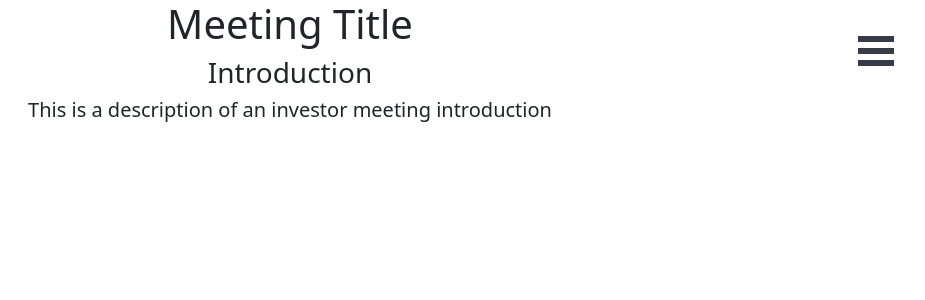
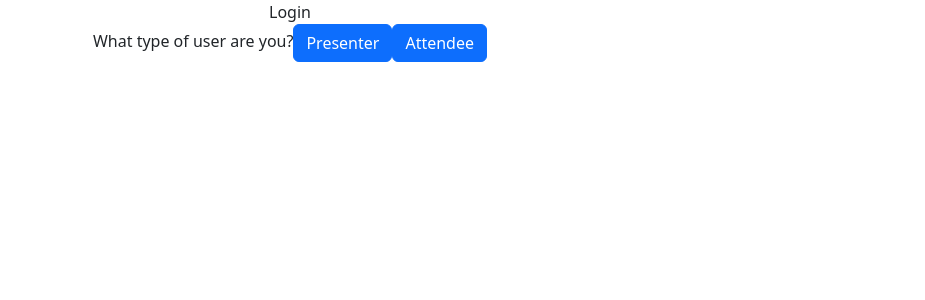
Before and after one commit to Cormac-C/MeetingApp, a React (Create React App) app in the folder meeting-app/: page / in a window 1280 px wide. Shown: the top 300 px of the page, without its empty margins (350-1275 px from the left). Built offline with nearby package versions, Linux system fonts and the light colour scheme.

Commit message:
Add login page to differentiate user types

```diff
--- a/meeting-app/src/App.js
+++ b/meeting-app/src/App.js
@@ -1,34 +1,18 @@
 import "bootstrap/dist/css/bootstrap.min.css";
 import "./App.css";
-import { AttendeeView } from "./pages";
+import { AttendeeView, Login } from "./pages";
 import React, { useState, useEffect } from "react";
 import { v4 as uuid } from "uuid";
 
 function App() {
   const [agendaItems, setAgendaItems] = useState([]);
+  const [userType, setUserType] = useState(-1);
+
   const sampleAgendaItems = [
     {
       title: "Introduction",
       timeEstimate: "5 min",
       description: "This is a description of an investor meeting introduction",
-      id: uuid(),
-    },
-    {
-      title: "Team Updates",
-      timeEstimate: "10 min",
-      description: "Meet the new coop student.",
-      id: uuid(),
-    },
-    {
-      title: "Product Roadmap",
-      timeEstimate: "20 min",
-      description: "This is a description of an investor meeting roadmap",
-      id: uuid(),
-    },
-    {
-      title: "Sales Plan",
-      timeEstimate: "20 min",
-      description: "This is a description of an investor meeting sales plan",
       id: uuid(),
     },
     {
@@ -55,7 +39,17 @@ function App() {
     setAgendaItems(sampleAgendaItems);
   }, []);
 
-  return <div className="App">{AttendeeView(agendaItems)}</div>;
+  return (
+    <div className="App">
+      {userType === 0 ? (
+        <AttendeeView agendaItems={agendaItems} />
+      ) : userType === 1 ? (
+        console.log("Presenter View")
+      ) : (
+        Login(setUserType)
+      )}
+    </div>
+  );
 }
 
 export default App;
--- a/meeting-app/src/components/index.js
+++ b/meeting-app/src/components/index.js
@@ -1 +1 @@
-export {AgendaItem} from "./AgendaItem";
+export { AgendaItem } from "./AgendaItem";
--- /dev/null
+++ b/meeting-app/src/pages/Login.js
@@ -0,0 +1,29 @@
+import React from "react";
+import { Container, Button } from "react-bootstrap";
+
+export function Login(setUserType) {
+  return (
+    <div>
+      Login
+      <Container>
+        What type of user are you?
+        <Button
+          onClick={() => {
+            setUserType(1);
+            console.log("setting user as presenter");
+          }}
+        >
+          Presenter
+        </Button>
+        <Button
+          onClick={() => {
+            setUserType(0);
+            console.log("setting user as attendee");
+          }}
+        >
+          Attendee
+        </Button>
+      </Container>
+    </div>
+  );
+}
--- a/meeting-app/src/pages/attendeeView.js
+++ b/meeting-app/src/pages/attendeeView.js
@@ -4,7 +4,7 @@ import { AgendaItem } from "../components";
 
 import React, { useState, useEffect } from "react";
 
-export function AttendeeView(agendaItems) {
+export function AttendeeView({ agendaItems }) {
   const [selectedAgendaItemId, setSelectedAgendaItemId] = useState();
   const [selectedAgendaItem, setSelectedAgendaItem] = useState();
 
@@ -30,6 +30,7 @@ export function AttendeeView(agendaItems) {
         outerContainerId={"outer-container"}
       >
         {agendaItems &&
+          agendaItems.length > 0 &&
           agendaItems.map((item) => {
             return (
               <AgendaItem
--- a/meeting-app/src/pages/index.js
+++ b/meeting-app/src/pages/index.js
@@ -1 +1,2 @@
-export {AttendeeView} from './AttendeeView'
+export { AttendeeView } from "./AttendeeView";
+export { Login } from "./Login";
```
